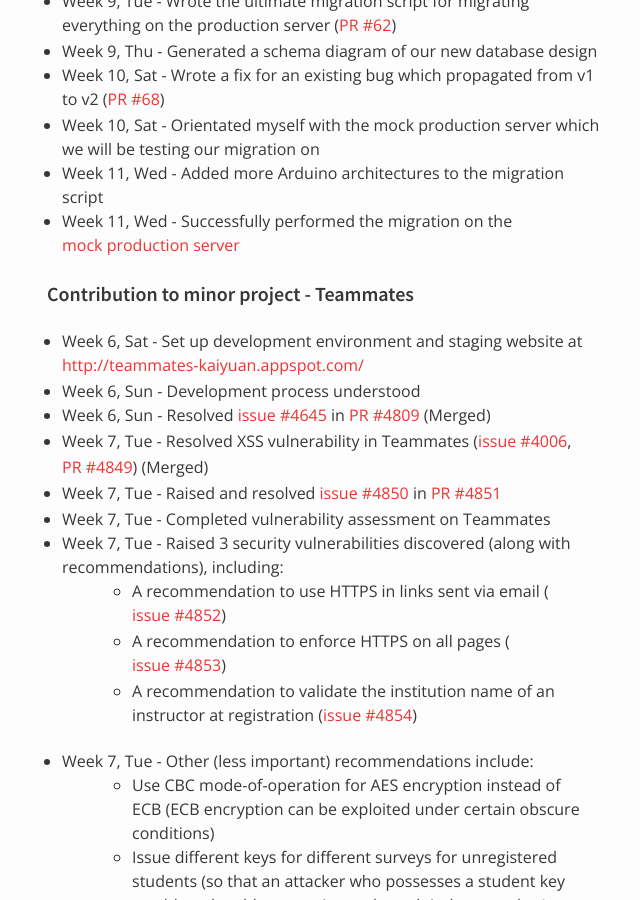
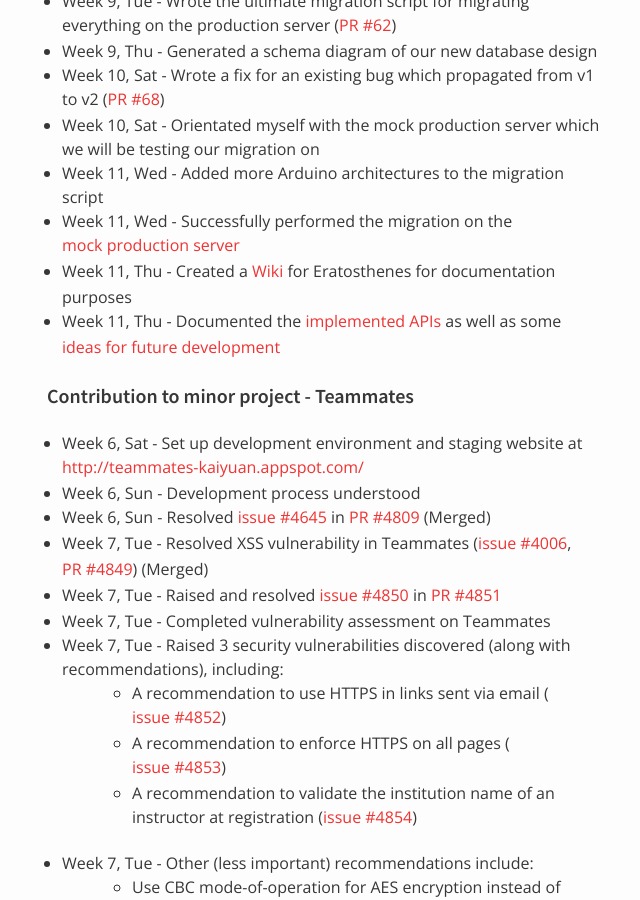
Before and after one commit to nus-oss/cs3281-AY1516S2-website, a Jekyll site: the page built from teams/codebender.md, in a window 1280 px wide and 900 px high, scrolled down 5590 px. Shown: the whole window, without its empty margins (323-963 px from the left). Built offline with Jekyll 4.4.1, drawn with Linux system fonts in a browser that asks for light colours.

Commit message:
Update KY's progress on major

```diff
--- a/teams/codebender.md
+++ b/teams/codebender.md
@@ -187,6 +187,8 @@ permalink: /teams/codebender/
 * Week 10, Sat - Orientated myself with the mock production server which we will be testing our migration on
 * Week 11, Wed - Added more Arduino architectures to the migration script
 * Week 11, Wed - Successfully performed the migration on the [mock production server](http://eratosthenes-foa.codebender.cc/status)
+* Week 11, Thu - Created a [Wiki](https://github.com/codebendercc/eratosthenes/wiki) for Eratosthenes for documentation purposes
+* Week 11, Thu - Documented the [implemented APIs](https://github.com/codebendercc/eratosthenes/wiki/APIs) as well as some [ideas for future development](https://github.com/codebendercc/eratosthenes/wiki/Future-Development)
 
 #### Contribution to minor project - Teammates
 * Week 6, Sat - Set up development environment and staging website at [http://teammates-kaiyuan.appspot.com/](http://teammates-kaiyuan.appspot.com/)
```
